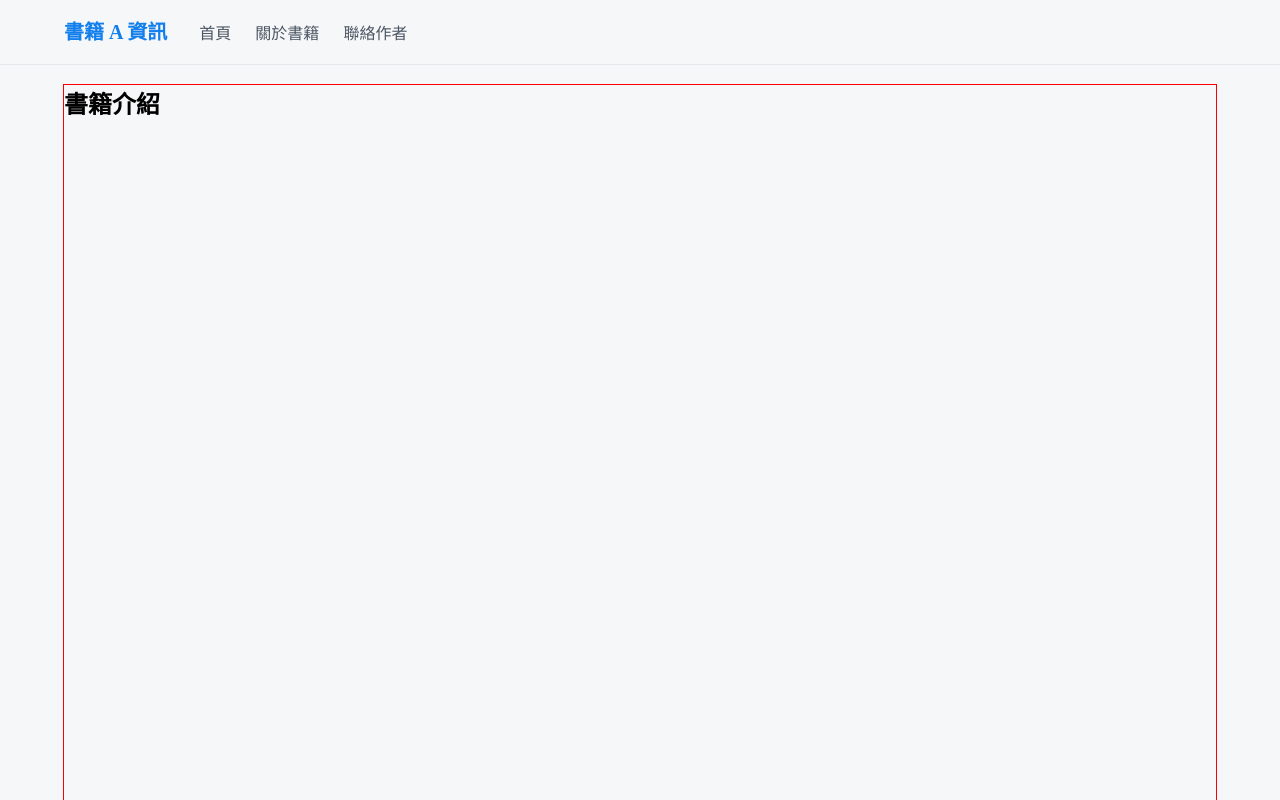
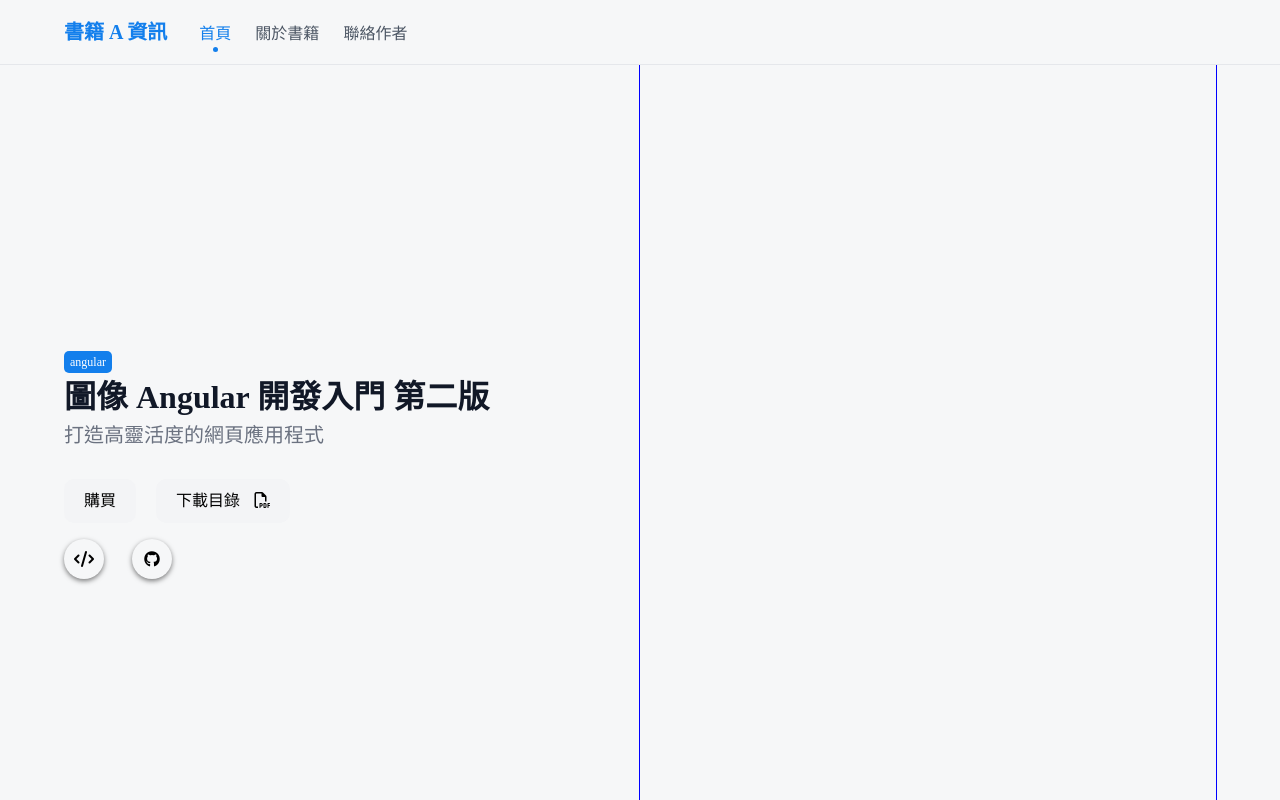
Before and after one commit to KaienGh/mcu-115-1-web-15131276, a plain HTML site: page src/book.html in a window 1280 px wide. Shown: the top 800 px of the page. Drawn offline with Linux system fonts and the light colour scheme.

Commit message:
feat(book): 首頁文字結構與樣式設定

```diff
--- a/src/book.html
+++ b/src/book.html
@@ -5,6 +5,7 @@
     <meta name="viewport" content="width=device-width, initial-scale=1.0" />
     <title>書籍 A 資訊</title>
     <link rel="stylesheet" href="book.min.css" />
+    <link rel="stylesheet" href="https://cdnjs.cloudflare.com/ajax/libs/font-awesome/6.6.0/css/all.min.css" />
   </head>
   <body>
     <section>
@@ -21,7 +22,22 @@
         </div>
       </header>
       <main class="wrapper">
-        <div id="home" class="home"><h1>書籍介紹</h1></div>
+        <div id="home" class="home">
+          <div class="text">
+            <span>angular</span>
+            <h3>圖像 Angular 開發入門 第二版</h3>
+            <strong>打造高靈活度的網頁應用程式</strong>
+            <div class="button">
+              <button type="button">購買</button>
+              <button type="button">下載目錄 <i class="fa-regular fa-file-pdf"></i></button>
+            </div>
+            <div class="icons">
+              <div class="icon"><i class="fa-solid fa-code"></i></div>
+              <div class="icon"><i class="fa-brands fa-github"></i></div>
+            </div>
+          </div>
+          <div class="image"></div>
+        </div>
         <div id="book" class="page"><h2>關於書籍</h2></div>
         <div id="contact" class="page"><h2>聯絡作者</h2></div>
       </main>
--- a/src/scss/_color.scss
+++ b/src/scss/_color.scss
@@ -1,5 +1,7 @@
 :root {
   --primary-color: #137fec;
+  --second-color: #aa8e12;
+  --white-color: #fff;
   --background-color: #f6f7f8;
   --text-color: #4b5563;
   --border-color: #e5e7eb;
--- /dev/null
+++ b/src/scss/book/_home.scss
@@ -0,0 +1,83 @@
+@use "../common";
+
+div.home {
+  display: flex;
+  justify-content: space-between;
+
+  > div {
+    width: 50%;
+
+    &.text {
+      display: flex;
+      flex-direction: column;
+      justify-content: center;
+
+      > span {
+        align-self: flex-start;
+        background-color: var(--primary-color);
+        color: var(--white-color);
+        padding: 3px 6px;
+        @include common.fontStyle(0.75rem, 400, 1rem);
+        border-radius: 5px;
+      }
+
+      h3 {
+        margin: 0;
+        @include common.fontStyle(2rem, 700, 3rem);
+        color: var(--header-color);
+      }
+
+      strong {
+        @include common.fontStyle(1.25rem, 400, 1.75rem);
+        margin-bottom: 30px;
+        color: var(--gray-color-500);
+      }
+
+      div {
+        &.button {
+          display: flex;
+          gap: 1.25rem;
+
+          button {
+            @include common.fontStyle(1rem, 500, 1.25rem);
+            padding: 0.75rem 1.25rem;
+            background-color: var(--gray-color-100);
+            border: none;
+            border-radius: 10px;
+            cursor: pointer;
+
+            &:hover {
+              background-color: var(--second-color);
+              color: var(--white-color);
+            }
+
+            > i {
+              margin-left: 10px;
+            }
+          }
+        }
+
+        &.icons {
+          margin-top: 1rem;
+          display: flex;
+          gap: 1.75rem;
+
+          .icon {
+            display: flex;
+            justify-content: center;
+            align-items: center;
+            width: 40px;
+            height: 40px;
+            border-radius: 50%;
+            box-shadow: 0px 2px 5px 0px rgba(0, 0, 0, 0.5);
+            cursor: pointer;
+          }
+        }
+      }
+    }
+
+    &.image {
+      outline: solid 1px blue;
+    }
+  }
+}
--- a/src/scss/book/_main.scss
+++ b/src/scss/book/_main.scss
@@ -25,8 +25,6 @@ section {
     padding-right: var(--container-padding-right);
 
     > div {
-      outline: solid 1px red;
-
       &[id] {
         scroll-margin-top: var(--book-header-offset);
       }
@@ -36,6 +34,7 @@ section {
       }
 
       &.page {
+        outline: solid 1px red;
         min-height: 700px;
       }
     }
--- a/src/scss/book/book.scss
+++ b/src/scss/book/book.scss
@@ -3,6 +3,7 @@
 @use "./header";
 @use "./main";
 @use "./footer";
+@use "./home";
 
 html,
 body {
```
Also changed, not shown: src/book.min.css, src/style.min.css, 2 other files.
